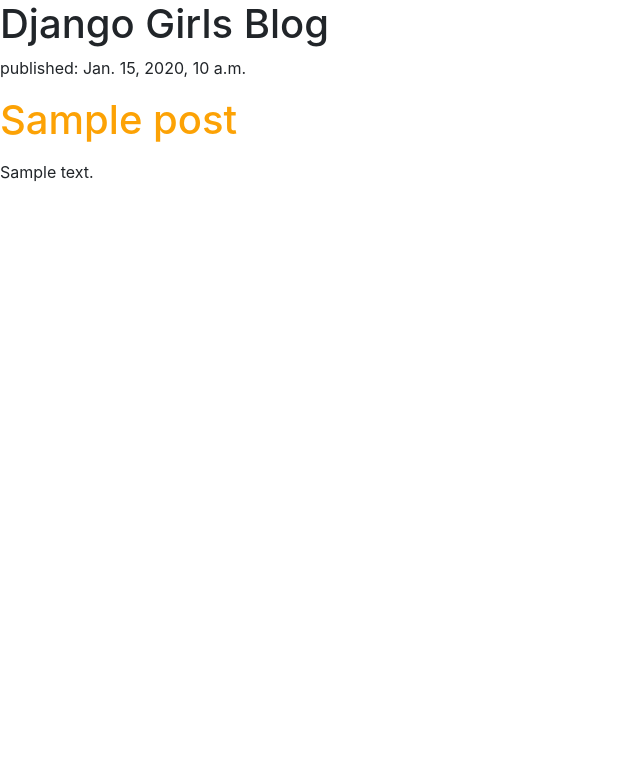
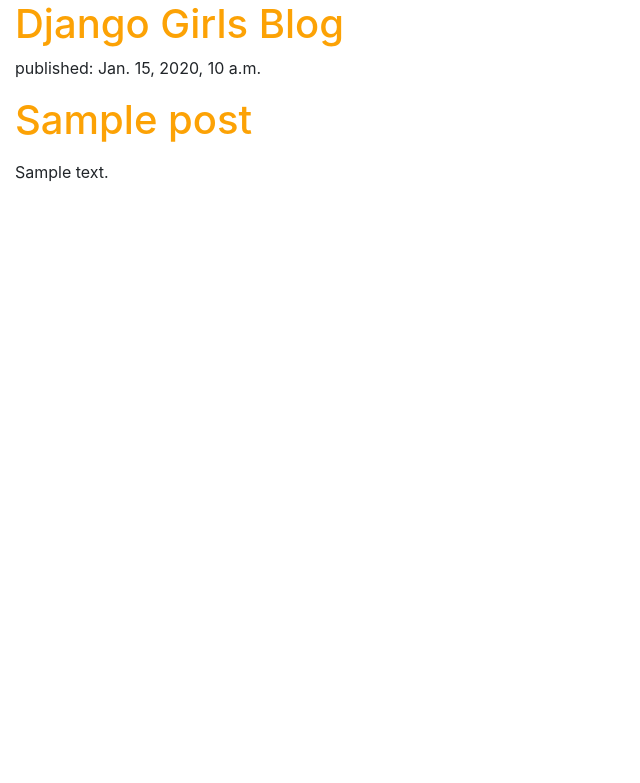
Before and after one commit to yoshixmk/djangogirls, a Django app: template blog/templates/blog/post_list.html in a window 1280 px wide. Shown: the top 783 px of the page, without its empty margins (0-640 px from the left). Run offline with Django 3.2, Linux system fonts and the light colour scheme; the template is opened without the code that fills it: most values are stand-ins (such as "Sample title", 1, 10 or a date in 2020); some libraries are stand-ins or nearby versions.

Commit message:
change css

```diff
--- a/blog/templates/blog/post_list.html
+++ b/blog/templates/blog/post_list.html
@@ -9,7 +9,9 @@
     <link rel="stylesheet" href="{% static 'css/blog.css' %}">
 </head>
 <body>
-    <h1>Django Girls Blog</h1>
+    <div>
+        <h1><a href="/">Django Girls Blog</a></h1>
+    </div>
     {% for post in posts %}
         <div>
             <p>published: {{ post.published_date }}</p>
--- a/static/css/blog.css
+++ b/static/css/blog.css
@@ -1,3 +1,7 @@
 h1 a {
     color: #FCA205;
 }
+
+body {
+    padding-left: 15px;
+}
```
